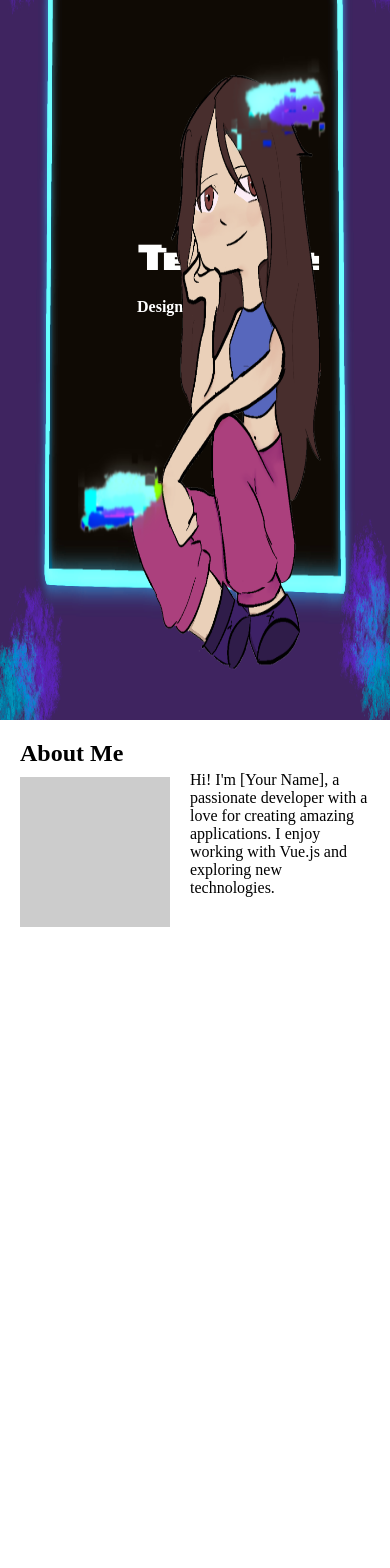
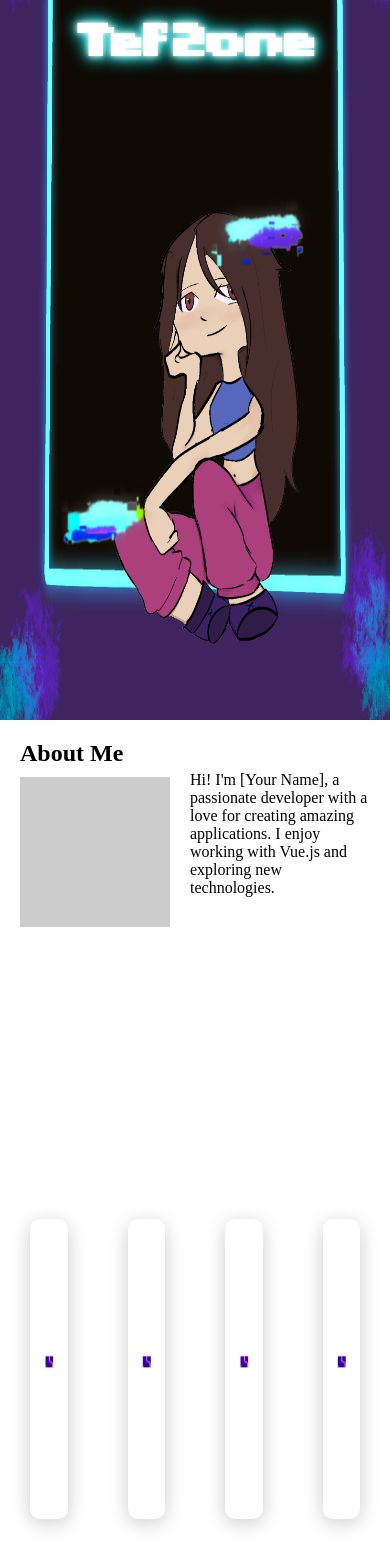
Before and after one commit to Stef-Sandoval/Portflolio, a Vue app: page / in a window 390 px wide. Shown: the part 166-1734 px from the top of the page. Before the commit the page ends 1113 px from the top, so only its background shows below. Built offline with nearby package versions, Linux system fonts and the light colour scheme.

Commit message:
home and skills

```diff
--- a/src/assets/base.css
+++ b/src/assets/base.css
@@ -16,3 +16,7 @@
   src: url("/fonts/RocabetrialRegular.otf") format("opentype"),
     url("/fonts/RocabetrialRegular.ttf") format("opentype");
 }
+@font-face {
+  font-family: "vergilia";
+  src: url("/fonts/VergiliaRegular.ttf") format("opentype");
+}
--- a/src/components/home/SkillCard.vue
+++ b/src/components/home/SkillCard.vue
@@ -0,0 +1,31 @@
+<template>
+  <div class="card-container">
+    <img src="/public/img/Card.png" alt="Card image" class="card-image" />
+  </div>
+</template>
+
+<style scoped>
+.card-container {
+  display: flex; /* Use Flexbox for layout */
+  justify-content: center; /* Center horizontally */
+  align-items: center; /* Center vertically */
+  height: 100vh; /* Full viewport height */
+}
+
+.card-image {
+  width: 60%; /* Set the width of the image */
+  height: auto; /* Maintain aspect ratio */
+  animation: float 3s ease-in-out infinite; /* Floating animation */
+}
+
+/* Floating animation */
+@keyframes float {
+  0%,
+  100% {
+    transform: translateY(0); /* Start and end at original position */
+  }
+  50% {
+    transform: translateY(-10px); /* Move up 10 pixels */
+  }
+}
+</style>
--- a/src/components/home/SkillsCards.vue
+++ b/src/components/home/SkillsCards.vue
@@ -0,0 +1,43 @@
+<script setup>
+import SkillCard from "@/components/home/SkillCard.vue";
+
+const skillCards = [1, 2, 3, 4]; // This can be an array of your skill card data
+</script>
+
+<template>
+  <div class="skill-card-container">
+    <SkillCard
+      v-for="(card, index) in skillCards"
+      :key="index"
+      class="skill-card"
+    />
+  </div>
+</template>
+
+<style scoped>
+.skill-card-container {
+  position: relative; /* Position relative for absolute children */
+  display: flex;
+  justify-content: center;
+  align-items: center;
+  height: 100vh; /* Full viewport height */
+}
+
+.skill-card {
+  width: 200px; /* Set a fixed width for cards */
+  height: 300px; /* Set a fixed height for cards */
+  margin: 0 30px; /* Add some margin between cards */
+  transition: transform 0.3s ease, box-shadow 0.3s ease; /* Smooth transition */
+  border-radius: 10px; /* Rounded corners */
+  box-shadow: 0 4px 20px rgba(0, 0, 0, 0.2); /* Shadow for depth */
+  background-color: white; /* Card background */
+}
+
+/* Position cards in a pyramid shape */
+
+/* Hover effects */
+.skill-card:hover {
+  transform: translateY(60px) scale(1.1); /* Raise and scale the hovered card */
+  box-shadow: 0 8px 30px rgba(0, 0, 0, 0.3); /* Increase shadow on hover */
+}
+</style>
--- a/src/components/home/TefZone.vue
+++ b/src/components/home/TefZone.vue
@@ -31,13 +31,27 @@
   padding: 20px; /* Add some padding */
   color: white; /* Text color */
   z-index: 1; /* Ensure text is above the background */
-  left: 30%;
+  left: 20%;
   gap: 20px;
   width: 300px;
+  font-size: 48px;
 }
 h1 {
   font-family: rocabetrial;
+  text-shadow: 0 0 5px rgba(255, 255, 255, 0.8),
+    /* White glow */ 0 0 10px rgba(255, 255, 255, 0.6),
+    /* White glow */ 0 0 15px rgba(0, 255, 255, 1),
+    /* Cyan glow */ 0 0 20px rgba(0, 255, 255, 0.8); /* Cyan glow */
 }
+
+h4 {
+  font-family: vergilia;
+  text-shadow: 0 0 5px rgba(255, 255, 255, 0.8),
+    /* White glow */ 0 0 10px rgba(255, 255, 255, 0.6),
+    /* White glow */ 0 0 15px rgba(255, 255, 0, 1),
+    /* Yellow glow */ 0 0 20px rgba(255, 255, 0, 0.8); /* Yellow glow */
+}
+
 .image-container {
   position: absolute; /* For positioning the images */
   flex: 1; /* Take up remaining space */
@@ -56,10 +70,42 @@ h1 {
 
 .right-image {
   position: absolute; /* Position it over the background */
-  top: 25%; /* Adjust as needed */
+  bottom: 5%; /* Adjust as needed */
   right: 10%; /* Adjust as needed */
   max-width: 70%; /* Set a max width for the right image */
   height: 70%; /* Maintain aspect ratio */
   z-index: 1; /* Ensure it is above the background image */
 }
+/* Responsive Styles */
+@media (max-width: 1100px) {
+  h1 {
+    font-size: 50px;
+  }
+  h4 {
+    font-size: 46px;
+  }
+}
+@media (max-width: 650px) {
+  .right-image {
+    width: 267px; /* Set width to 45% when screen size is 500px or less */
+    height: 451px;
+    bottom: 8%; /* Keep it at the top */
+    right: 50%; /* Center it horizontally */
+    transform: translateX(50%); /* Adjust for centering */
+  }
+
+  .text-container {
+    position: absolute; /* Position text above the image */
+    top: 18%; /* Adjust as needed to position above the image */
+    left: 50%; /* Center text */
+    transform: translateX(-50%); /* Adjust for centering */
+    width: auto; /* Allow text width to adjust */
+  }
+  h1 {
+    font-size: 42px;
+  }
+  h4 {
+    display: none;
+  }
+}
 </style>
--- a/src/views/HomeView.vue
+++ b/src/views/HomeView.vue
@@ -1,11 +1,13 @@
 <script setup>
 import AboutMe from "@/components/home/AboutMe.vue";
+import SkillsCards from "@/components/home/SkillsCards.vue";
 import TefZone from "@/components/home/TefZone.vue";
 </script>
 
 <template>
   <TefZone />
   <AboutMe />
+  <SkillsCards />
 </template>
 
 <style scoped></style>
```
Also changed, not shown: public/fonts/VergiliaRegular.ttf (added).
